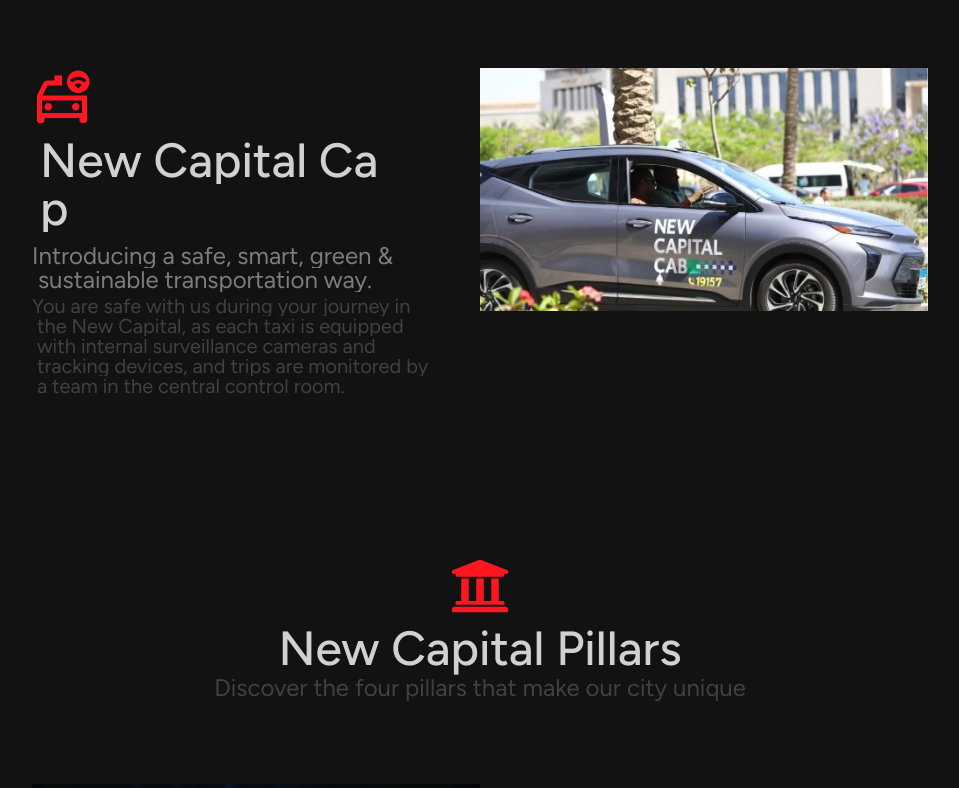
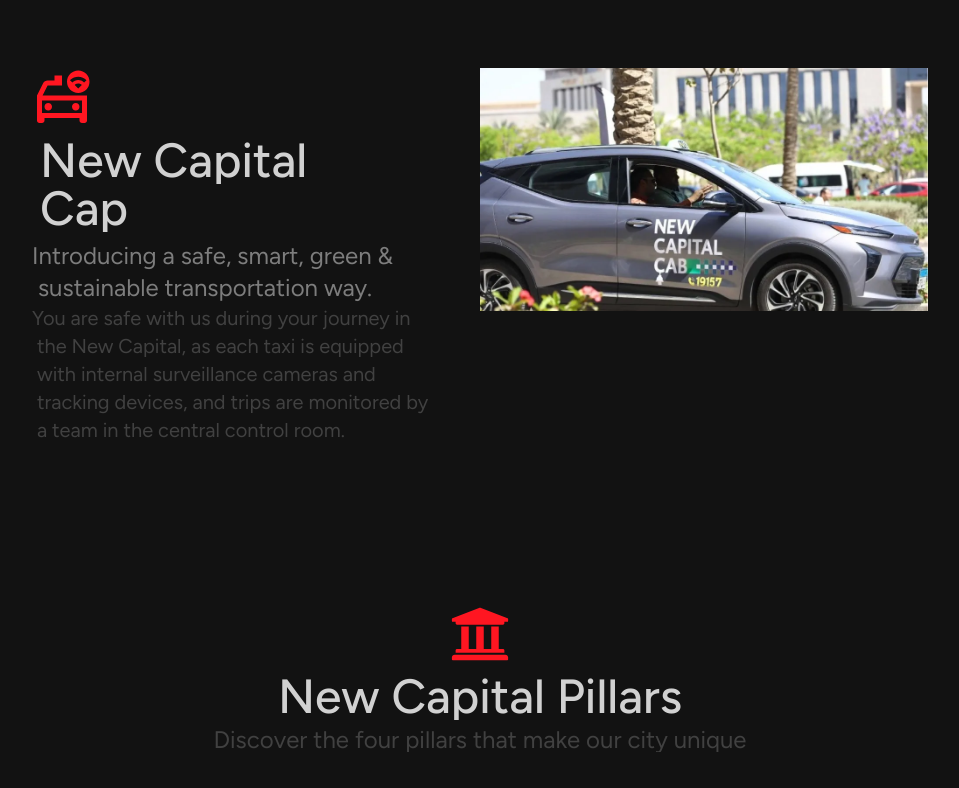
Before and after one commit to omaremadcc/ACUD, a Next.js app: page /new-capital in a window 1280 px wide. Shown: the part 1600-2388 px from the top of the page, without its empty margins (160-1119 px from the left). Built offline with nearby package versions, Linux system fonts and the light colour scheme.

Commit message:
Add animation to hero page sections
Introduces `RevealItem` and `SlideUpText` components to animate elements
on the hero page.
This includes sections like NewCapital, Partners, and Testimonials.
Also refactors `SectionHeading` to use the new animation components.

```diff
--- a/app/Components/HeroPage/NewCapital.tsx
+++ b/app/Components/HeroPage/NewCapital.tsx
@@ -1,3 +1,4 @@
+import { RevealItem } from "../RevealItem";
 import { GiObelisk } from "react-icons/gi";
 import SectionHeading from "../sectionHeading";
 import { IconType } from "react-icons";
@@ -64,7 +65,7 @@ export default function NewCapital() {
       />
       <div className="grid grid-cols-1 md:grid-cols-2  gap-y-10 responsive-container my-20 px-5">
         {facts.map((fact, index) => (
-          <Card key={index} {...fact} />
+          <Card key={index} {...fact} delay={index * 0.2} />
         ))}
       </div>
     </div>
@@ -76,13 +77,16 @@ function Card({
   text,
   subText,
   subHeading,
+  delay,
 }: {
   Icon: IconType;
   text: string;
   subText: string;
   subHeading?: string;
+  delay: number;
 }) {
   return (
+    <RevealItem delay={delay}>
       <div className="flex items-center gap-5 responsive-container w-full">
         <Icon className="text-primary text-6xl" />
         <div className="">
@@ -97,5 +101,6 @@ function Card({
           </h3>
         </div>
       </div>
+    </RevealItem>
   );
 }
--- a/app/Components/HeroPage/Parteners.tsx
+++ b/app/Components/HeroPage/Parteners.tsx
@@ -1,3 +1,4 @@
+import { RevealItem } from "../RevealItem";
 import { FaHandshake } from "react-icons/fa6";
 import SectionHeading from "../sectionHeading";
 
@@ -60,6 +61,7 @@ export default function Parteners() {
         subText="Parteners in Success"
         Icon={FaHandshake}
       />
+      <RevealItem delay={0.5}>
         <div className="w-2/3 flex items-center justify-center flex-wrap mx-auto gap-4 py-10">
           {parteners.map((partner, index) => (
             <a key={index} href={partner.link}>
@@ -70,6 +72,7 @@ export default function Parteners() {
             </a>
           ))}
         </div>
+      </RevealItem>
     </div>
   );
 }
--- a/app/Components/HeroPage/Testimonials.tsx
+++ b/app/Components/HeroPage/Testimonials.tsx
@@ -1,13 +1,23 @@
+import { RevealItem } from "../RevealItem";
+import SlideUpText from "../SlideUpText";
+
 export default function Testimonials() {
   return (
     <div className="flex flex-col lg:flex-row justify-center gap-10 mx-auto px-10 py-20">
       <div>
-        <h2 className="text-5xl md:text-8xl">Partener Testimonials</h2>
-        <p className="md:text-2xl text-muted-text">
+        <SlideUpText className="text-5xl md:text-8xl">
+          Partener Testimonials
+        </SlideUpText>
+        <SlideUpText
+          className="md:text-2xl text-muted-text"
+          mode="word"
+          delay={0.2}
+        >
           Hear from our world-class partners who are helping build Egypt's smart
           city of the future
-        </p>
+        </SlideUpText>
       </div>
+      <RevealItem delay={0.4} duration={0.75}>
         <div>
           <div
             className="h-15 md:h-20 aspect-5/1 bg-semi-muted-text mask mask-center mask-no-repeat mask-contain"
@@ -23,6 +33,7 @@ export default function Testimonials() {
             <span className="text-primary">{'"'}</span>
           </p>
         </div>
+      </RevealItem>
     </div>
   );
 }
--- /dev/null
+++ b/app/Components/RevealItem.tsx
@@ -0,0 +1,29 @@
+"use client";
+import { motion } from "framer-motion";
+import { CUBIC_BEIZER } from "../utils/utils";
+
+export const RevealItem = ({
+  children,
+  duration = 0.5,
+  delay = 0,
+  once = true,
+}: {
+  children: React.ReactNode;
+  duration?: number;
+  delay?: number;
+  once?: boolean;
+}) => {
+  return (
+    <div className="overflow-hidden">
+      <motion.div
+        initial={{ y: "100%" }}
+        whileInView={{ y: 0 }}
+        viewport={{ once }}
+        transition={{ duration, delay, ease: CUBIC_BEIZER }}
+        className="overflow-hidden"
+      >
+        {children}
+      </motion.div>
+    </div>
+  );
+};
--- a/app/Components/SlideUpText.tsx
+++ b/app/Components/SlideUpText.tsx
@@ -1,5 +1,4 @@
 "use client";
-
 import { motion } from "framer-motion";
 import { CUBIC_BEIZER } from "../utils/utils";
 
@@ -9,8 +8,8 @@ type SlideUpTextProps = {
   once?: boolean;
   delayStep?: number;
   duration?: number;
+  delay?: number;
   mode?: "char" | "word";
-  delay?: number;
 };
 
 export default function SlideUpText({
@@ -22,29 +21,19 @@ export default function SlideUpText({
   delay = 0,
   mode = "char",
 }: SlideUpTextProps) {
-  const items =
-    mode === "word"
-      ? children.split(" ").map((w, i) => (i === 0 ? w : " " + w))
-      : children.split("");
+  if (mode === "word") {
+    const words = children.split(" ");
 
     return (
+      <span className={className}>
+        {words.map((word, i) => (
+          <span key={`${word}-${i}`}>
             <span
-      className={className}
-      style={{
-        display: "inline-flex",
-        flexWrap: "wrap",
-      }}
-    >
-      {items.map((item, i) => {
-        const isSpace = item === " ";
-
-        return (
-          <span
-            key={`${item}-${i}`}
               style={{
                 display: "inline-block",
                 overflow: "hidden",
-              lineHeight: 1,
+                whiteSpace: "nowrap",
+                verticalAlign: "bottom",
               }}
             >
               <motion.span
@@ -61,11 +50,69 @@ export default function SlideUpText({
                   whiteSpace: "pre",
                 }}
               >
-              {isSpace ? "\u00A0" : item}
+                {word}
+              </motion.span>
+            </span>
+
+            {i !== words.length - 1 && (
+              <span style={{ whiteSpace: "pre" }}> </span>
+            )}
+          </span>
+        ))}
+      </span>
+    );
+  }
+
+  const words = children.split(" ");
+  let globalIndex = 0;
+
+  return (
+    <span className={className}>
+      {words.map((word, wordIndex) => (
+        <span
+          key={`${word}-${wordIndex}`}
+          style={{
+            display: "inline-block",
+            whiteSpace: "nowrap",
+          }}
+        >
+          {word.split("").map((char) => {
+            const index = globalIndex++;
+            return (
+              <span
+                key={`${char}-${index}`}
+                style={{
+                  display: "inline-block",
+                  overflow: "hidden",
+                  lineHeight: 1,
+                  verticalAlign: "bottom",
+                }}
+              >
+                <motion.span
+                  initial={{ y: "100%" }}
+                  whileInView={{ y: "0%" }}
+                  viewport={{ once }}
+                  transition={{
+                    duration,
+                    delay: index * delayStep + delay,
+                    ease: CUBIC_BEIZER,
+                  }}
+                  style={{
+                    display: "inline-block",
+                    whiteSpace: "pre",
+                  }}
+                >
+                  {char}
                 </motion.span>
               </span>
             );
           })}
+
+          {wordIndex !== words.length - 1 && (
+            <span style={{ whiteSpace: "pre" }}> </span>
+          )}
+        </span>
+      ))}
     </span>
   );
 }
--- a/app/Components/sectionHeading.tsx
+++ b/app/Components/sectionHeading.tsx
@@ -1,5 +1,6 @@
-import React from "react";
 import { IconType } from "react-icons";
+import { RevealItem } from "./RevealItem";
+import SlideUpText from "./SlideUpText";
 
 interface InfoSectionProps {
   text: string;
@@ -14,11 +15,19 @@ export default function SectionHeading({
 }: InfoSectionProps) {
   return (
     <div className="flex flex-col items-center justify-center text-center">
-      <Icon className="text-primary text-6xl mb-2" />
-      <h2 className="text-5xl font-medium">{text}</h2>
-      <p className="text-muted-text text-2xl text-center font-normal">
+      <RevealItem>
+        <Icon className="text-primary text-6xl mb-2" />
+      </RevealItem>
+      <SlideUpText delay={0.2} className="text-5xl font-medium">
+        {text}
+      </SlideUpText>
+      <SlideUpText
+        once
+        delay={0.4}
+        className="text-muted-text text-2xl text-center font-normal"
+      >
         {subText}
-      </p>
+      </SlideUpText>
     </div>
   );
 }
```
Lines whose indentation alone changed are shown as unchanged.
